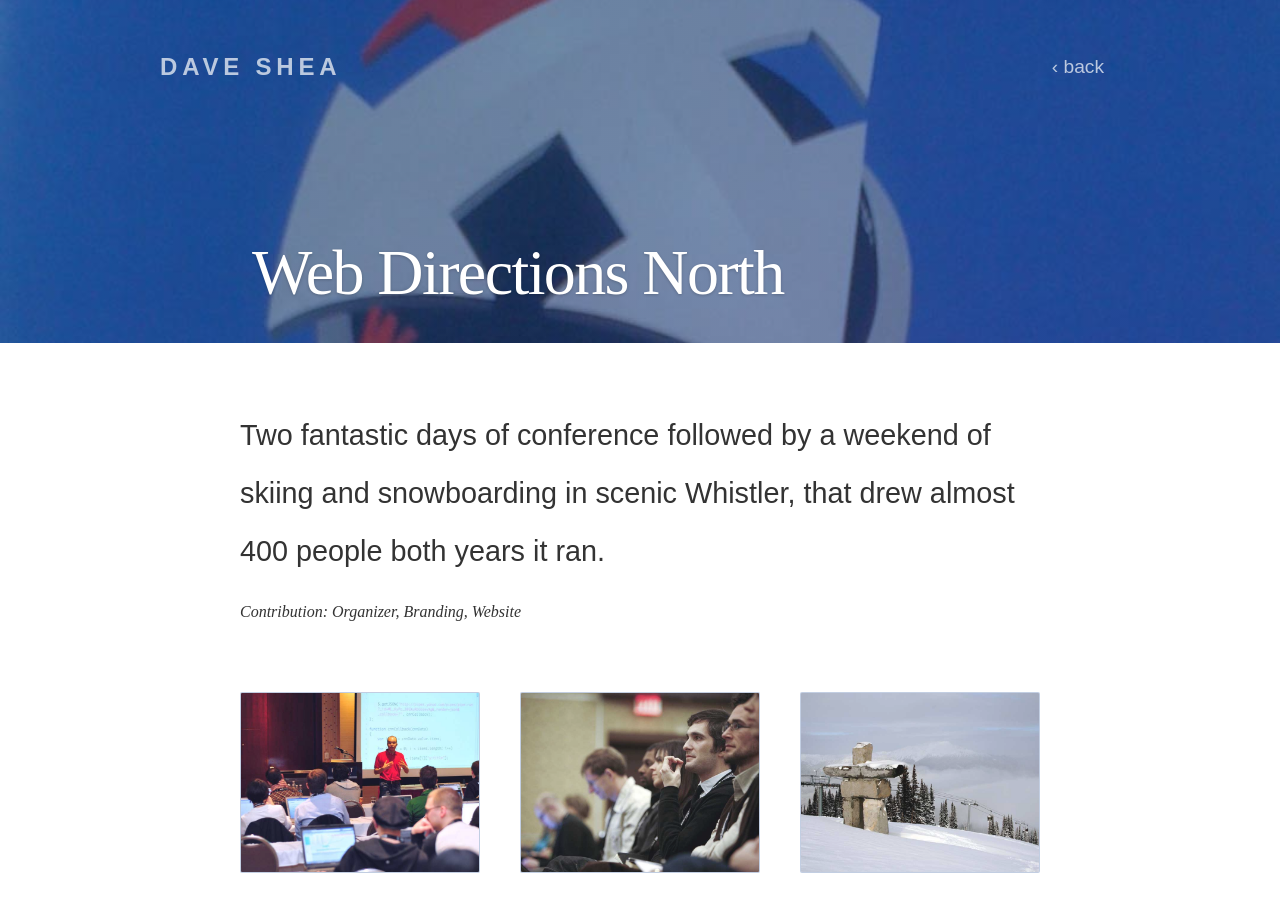
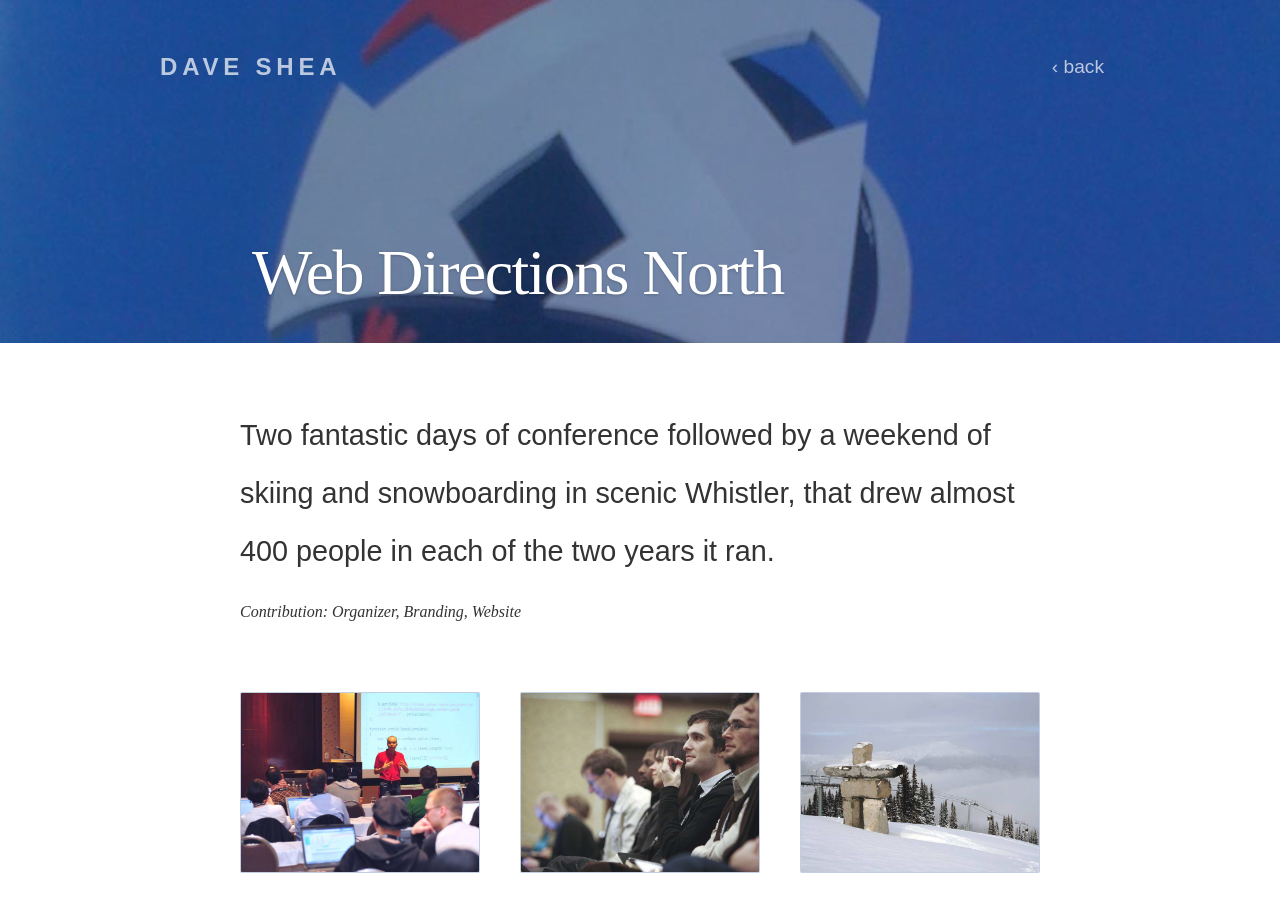
Before and after one commit to lindakovacs/daveshea.com, a Jekyll site: the page built from projects/wdn.md, in a window 1280 px wide and 900 px high. Built offline with Jekyll 4.4.1, drawn with Linux system fonts in a browser that asks for light colours; some of the changed text lies outside the part shown.

Commit message:
Wording tweaks on WDN

```diff
--- a/projects/wdn.md
+++ b/projects/wdn.md
@@ -15,7 +15,7 @@
 	<div class="wrap">
 
 		<div class="project-summary">
-			<p>Two fantastic days of conference followed by a weekend of skiing and snowboarding in scenic Whistler, that drew almost 400 people both years it ran.</p>
+			<p>Two fantastic days of conference followed by a weekend of skiing and snowboarding in scenic Whistler, that drew almost 400 people in each of the two years it ran.</p>
 			<p class="project-role">Contribution: Organizer, Branding, Website</p>
 		</div>
 
```
Also changed, not shown: other parts of projects/wdn.md (+1 -1 lines), 2 other files.
